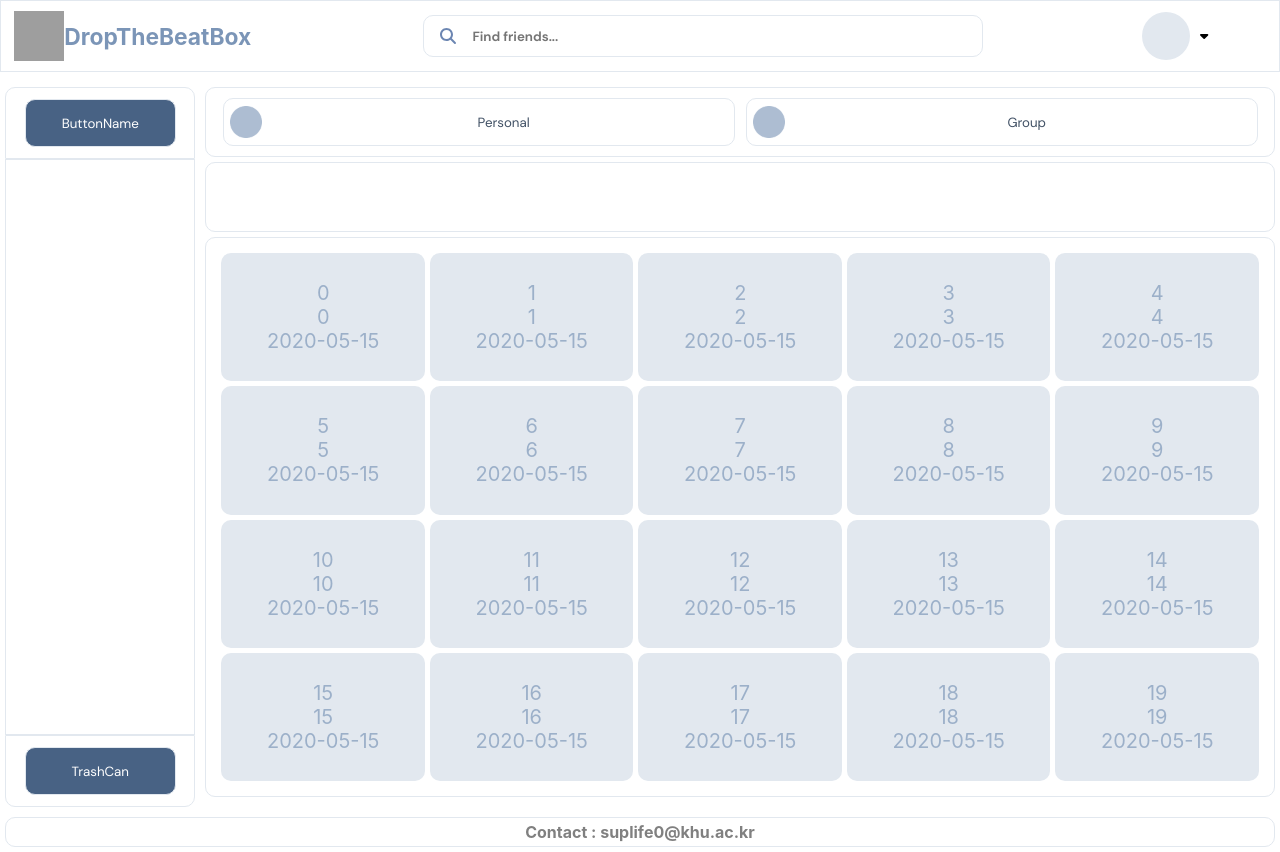
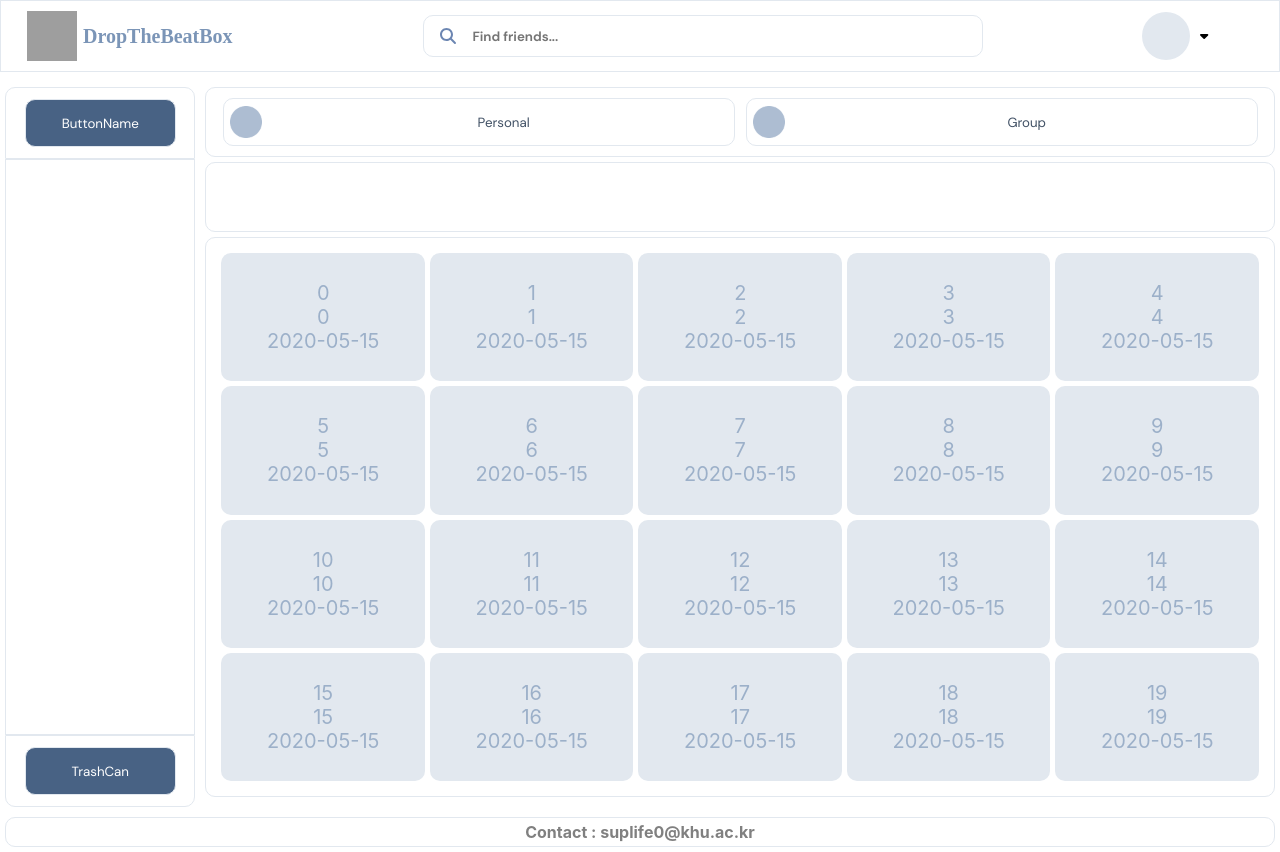
Before and after one commit to drop-the-beat-box/client, a React (Create React App) app: page / in a window 1280 px wide. Built offline with nearby package versions, Linux system fonts and the light colour scheme; grey boxes are pictures that could not be loaded.

Commit message:
feat: Profile menu, MainLogo 라우팅 처리

```diff
--- a/src/assets/css/header.css
+++ b/src/assets/css/header.css
@@ -9,6 +9,15 @@
   border: 1px solid #E2E8EF;
 
   padding: 5px;
+}
+
+.header-title {
+  background-color: transparent;
+  border: 0px;
+  font-family: 'DM Sans';
+  font-size: 20px;
+  font-weight: 700;
+  color: #7B95B7;
 }
 
 .header-logo {
--- a/src/components/Header.jsx
+++ b/src/components/Header.jsx
@@ -27,7 +27,14 @@ function Header() {
           width="50px"
           height="50px"
         ></img>
-        <h2 className="header-title">DropTheBeatBox</h2>
+        <button
+          className="header-title"
+          onClick={(event) => {
+            window.location.replace("/mainpage");
+          }}
+        >
+          DropTheBeatBox
+        </button>
       </div>
 
       <form className="header-search">
--- a/src/components/ProfileMenu.jsx
+++ b/src/components/ProfileMenu.jsx
@@ -1,9 +1,14 @@
 import React from "react";
 
-function ProfileMenuButton({ text, onClick }) {
+function ProfileMenuButton(props) {
   return (
-    <button className="profilemenu-button" onClick={onClick}>
-      {text}
+    <button
+      className="profilemenu-button"
+      onClick={(event) => {
+        window.location.replace(props.linkPage);
+      }}
+    >
+      {props.text}
     </button>
   );
 }
@@ -15,10 +20,10 @@ function ProfileMenu({ isOpen }) {
         isOpen ? "profilemenu-container" : "profilemenu-container-disabled"
       }
     >
-      <ProfileMenuButton text="MyFilePage" />
-      <ProfileMenuButton text="SharingFilePage" />
-      <ProfileMenuButton text="SharingPage" />
-      <ProfileMenuButton text="TrashFilePage" />
+      <ProfileMenuButton text="MyFilePage" linkPage="/myfilepage" />
+      <ProfileMenuButton text="SharingFilePage" linkPage="/sharingfilepage" />
+      <ProfileMenuButton text="SharingPage" linkPage="/sharingpage" />
+      <ProfileMenuButton text="TrashFilePage" linkPage="/trashfilepage" />
     </div>
   );
 }
```
